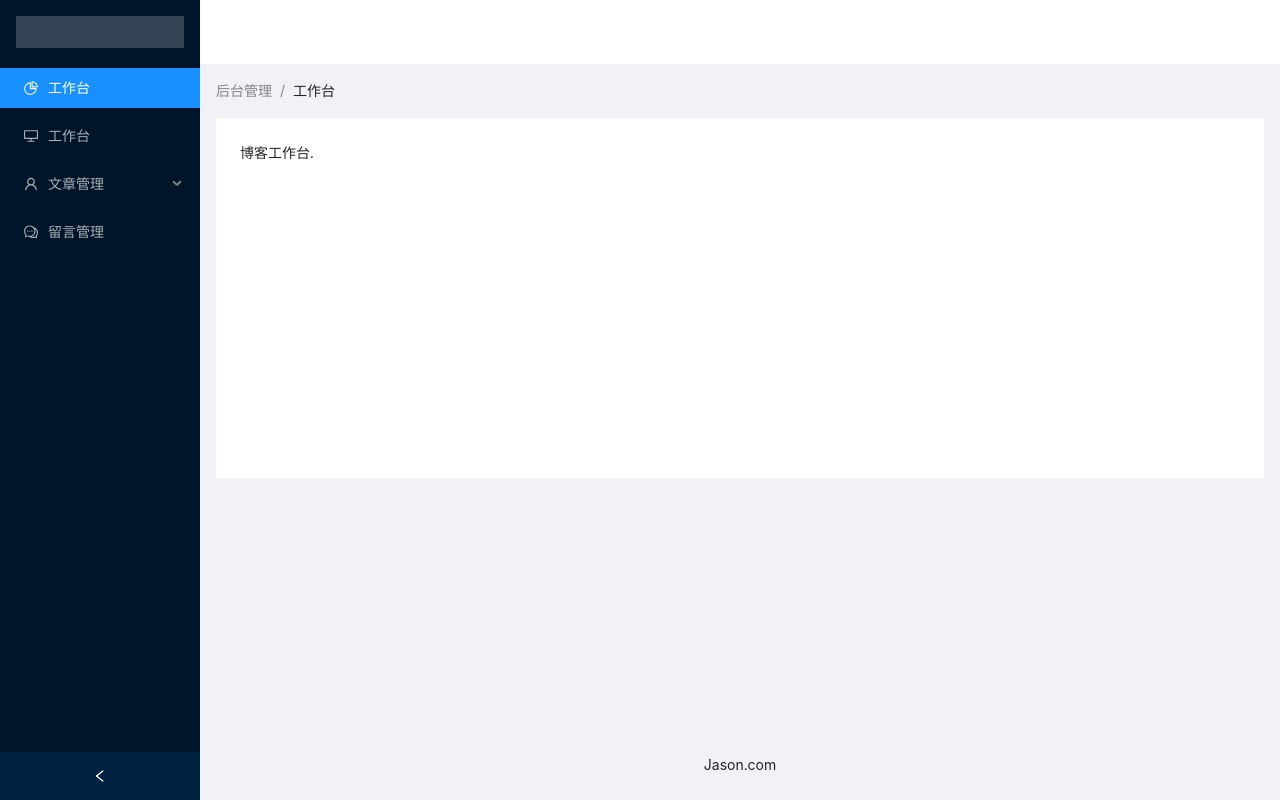
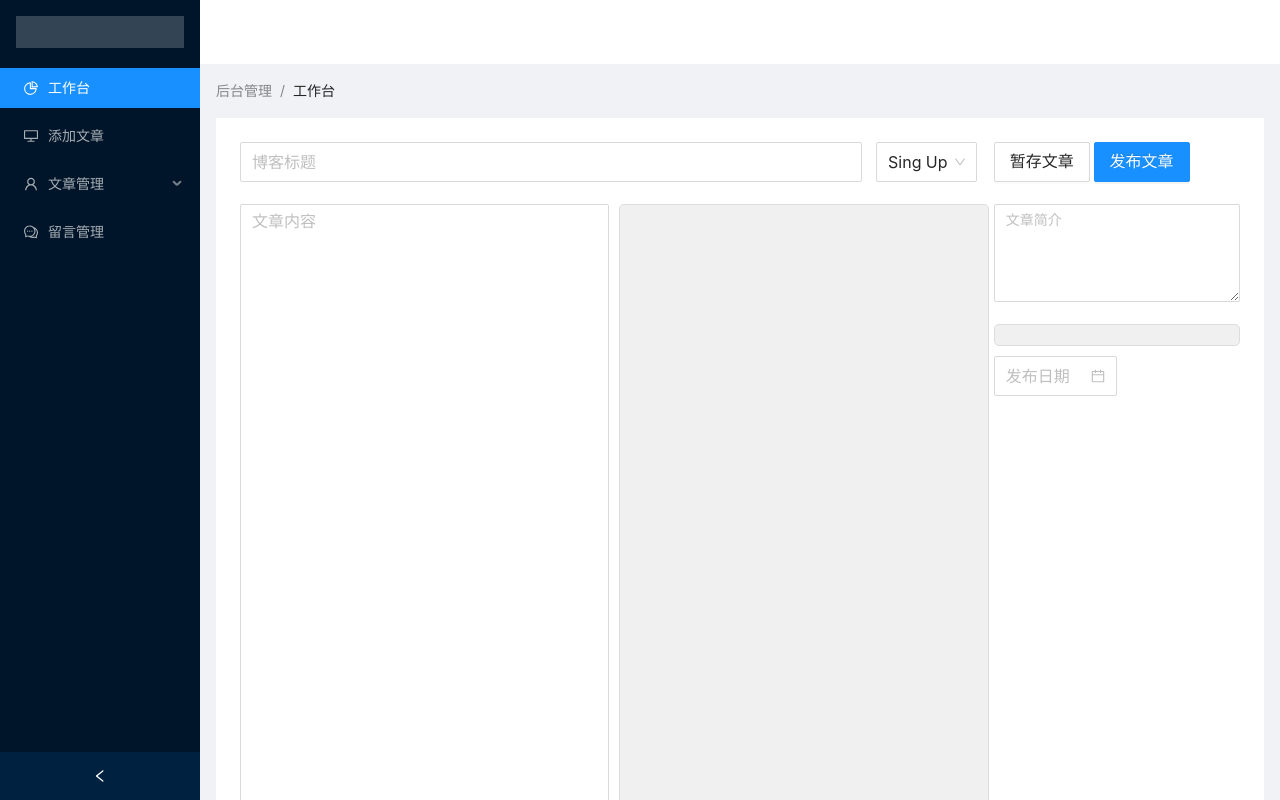
Before and after one commit to Fight-Jason/blog-admin, a React (Create React App) app: page /index in a window 1280 px wide. Shown: the top 800 px of the page. Built offline with nearby package versions, Linux system fonts and the light colour scheme.

Commit message:
'添加文章页面布局'

```diff
--- a/src/pages/addArticle.tsx
+++ b/src/pages/addArticle.tsx
@@ -1,4 +1,73 @@
 import React,{useState} from 'react';
 import marked from 'marked';
-import '../static/css/AddArticle.css';
-import { Row, Col ,Input, Select ,Button ,DatePicker } from 'antd';
+import '../static/css/addArticle.css';
+import { Row,Col,Input, Select ,Button ,DatePicker } from 'antd';
+const { Option } = Select;
+const { TextArea } = Input;
+function AddArticle():JSX.Element {
+    const updateActicel =()=> {
+
+    }
+    return (
+        <div>
+            <Row gutter={5}>
+                <Col span={18}>
+                    <Row gutter={10}>
+                        <Col span={20}>
+                            <Input placeholder="博客标题" size="large" />
+                        </Col>
+                        <Col span={4}>
+                            &nbsp;
+                            <Select defaultValue="Sing Up" size="large">
+                                <Option value="JavaScript">JavaScript</Option>
+                                <Option value="Node.js">Node.js</Option>
+                            </Select>
+                        </Col>
+                    </Row>
+                    <br />
+                    <Row gutter={10}>
+                        <Col span={12}>
+                            <TextArea
+                                className="markdown-content"
+                                rows={35}
+                                placeholder="文章内容"
+                            />
+                        </Col>
+                        <Col span={12}>
+                            <div className="show-html">
+                            </div>
+                        </Col>
+                    </Row>
+                </Col>
+                <Col span={6}>
+                    <Row>
+                        <Col span={24}>
+                            <Button size="large">暂存文章</Button>&nbsp;
+                            <Button type="primary" size="large" onClick={updateActicel}>发布文章</Button>
+                            <br />
+                        </Col>
+                        <Col span={24}>
+                            <br />
+                            <TextArea
+                                rows={4}
+                                placeholder="文章简介"
+                            />
+                            <br /><br />
+                            <div className="introduce-html"></div>
+                        </Col>
+                        <Col span={12}>
+                            <div className="date-select">
+                                <DatePicker
+                                    placeholder="发布日期"
+                                    size="large"
+                                />
+                            </div>
+                        </Col>
+                    </Row>
+                </Col>
+            </Row>
+        </div>
+    )
+}
+
+export default AddArticle
--- a/src/pages/index.tsx
+++ b/src/pages/index.tsx
@@ -1,6 +1,8 @@
 import React,{ useState } from 'react'
 import { Layout, Menu, Breadcrumb } from 'antd'
-import '../static/css/index.css'
+import { Route } from "react-router-dom";
+import '../static/css/index.css';
+import AddArticle from './addArticle'
 import {
     PieChartOutlined,
     DesktopOutlined,
@@ -28,7 +30,7 @@ function Index() {
                     </Menu.Item>
                     <Menu.Item key="2">
                         <DesktopOutlined />
-                        <span>工作台</span>
+                        <span>添加文章</span>
                     </Menu.Item>
                     <SubMenu
                         key="sub1"
@@ -55,7 +57,9 @@ function Index() {
                         <Breadcrumb.Item>后台管理</Breadcrumb.Item>
                         <Breadcrumb.Item>工作台</Breadcrumb.Item>
                     </Breadcrumb>
-                    <div style={{ padding: 24, background: '#fff', minHeight: 360 }}>博客工作台.</div>
+                    <div style={{ padding: 24, background: '#fff', minHeight: 360 }}>
+                        <Route path="/index/" exact component={AddArticle} />
+                    </div>
                 </Content>
                 <Footer style={{ textAlign: 'center' }}>Jason.com</Footer>
             </Layout>
--- /dev/null
+++ b/src/static/css/addArticle.css
@@ -0,0 +1,95 @@
+.markdown-content{
+    font-size:16px !important;
+    max-height: 745px;
+}
+.show-html{
+    padding:10px;
+    border:1px solid #ddd;
+    border-radius: 5px;
+    font-size:16px;
+    height: 745px;
+    background-color: #f0f0f0;
+    overflow: auto;
+}
+
+.show-html h1{
+    font-size:30px;
+}
+
+.show-html h2{
+    font-size:28px;
+    border-bottom: 1px solid #cbcbcb;
+}
+.show-html h3{
+    font-size:24px;
+}
+
+.show-html pre{
+    display: block;
+    background-color: #f0f0f0;
+    padding: 5px;
+    border-radius: 5px;
+}
+.show-html pre>code{
+    color: #000;
+    background-color: #f0f0f0;
+}
+.show-html code {
+    background-color: #fff5f5;
+    padding: 5px 10px;
+    border-radius: 5px;
+    margin: 0px 3px;
+    color: #ff502c;
+}
+.show-html blockquote{
+    border-left:4px solid #cbcbcb ;
+    padding: 10px 10px 10px 30px;
+    background-color: #f8f8f8;
+}
+.introduce-html{
+    padding:10px;
+    border:1px solid #ddd;
+    border-radius: 5px;
+    font-size:16px;
+
+    background-color: #f0f0f0;
+}
+
+
+.introduce-html h1{
+    font-size:30px;
+}
+
+.introduce-html h2{
+    font-size:28px;
+    border-bottom: 1px solid #cbcbcb;
+}
+.introduce-html h3{
+    font-size:24px;
+}
+
+.introduce-html pre{
+    display: block;
+    background-color: #f0f0f0;
+    padding: 5px;
+    border-radius: 5px;
+}
+.introduce-html pre>code{
+    color: #000;
+    background-color: #f0f0f0;
+}
+.introduce-html code {
+    background-color: #fff5f5;
+    padding: 5px 10px;
+    border-radius: 5px;
+    margin: 0px 3px;
+    color: #ff502c;
+}
+.introduce-html blockquote{
+    border-left:4px solid #cbcbcb ;
+    padding: 10px 10px 10px 30px;
+    background-color: #f8f8f8;
+}
+.date-select{
+    margin-top:10px;
+}
```
